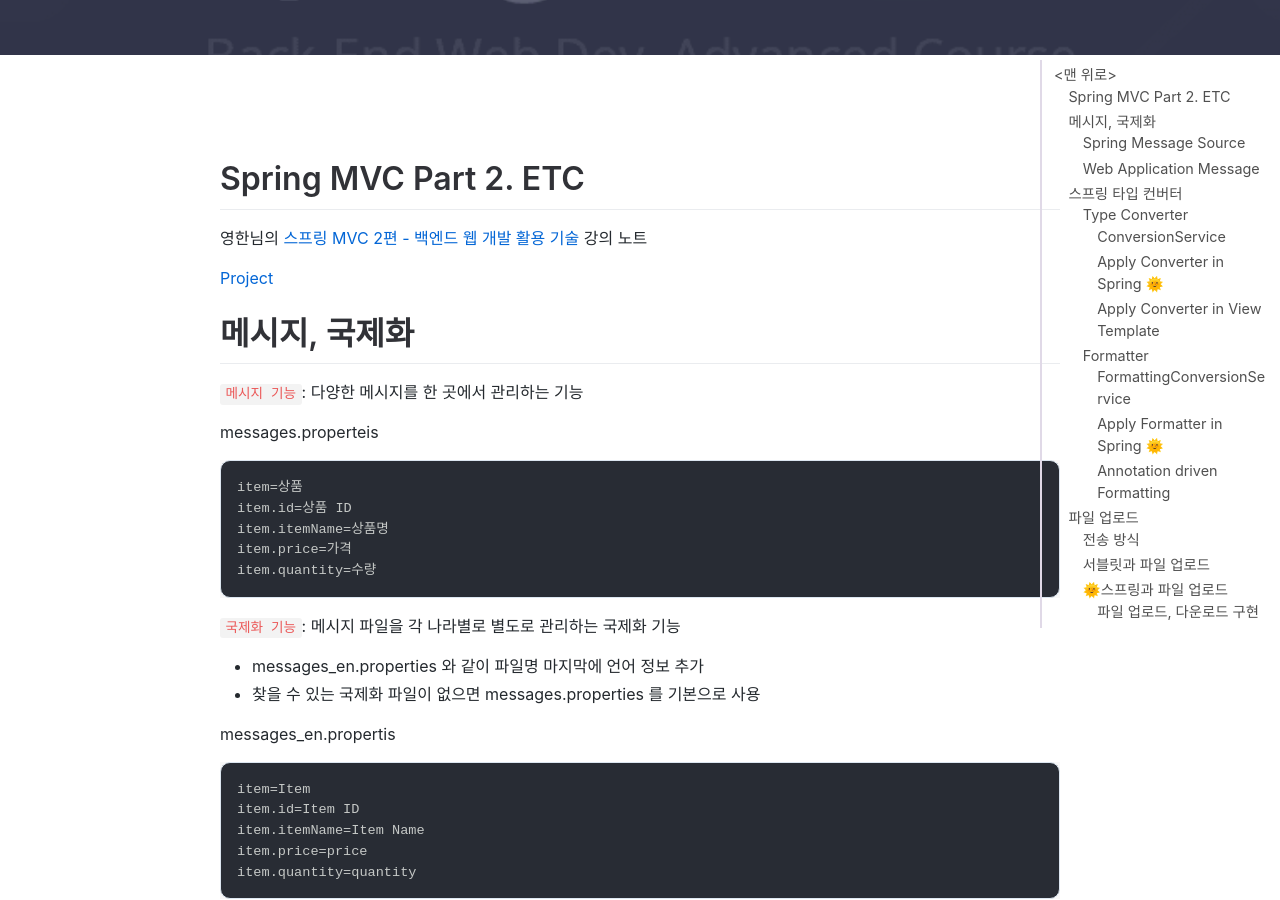
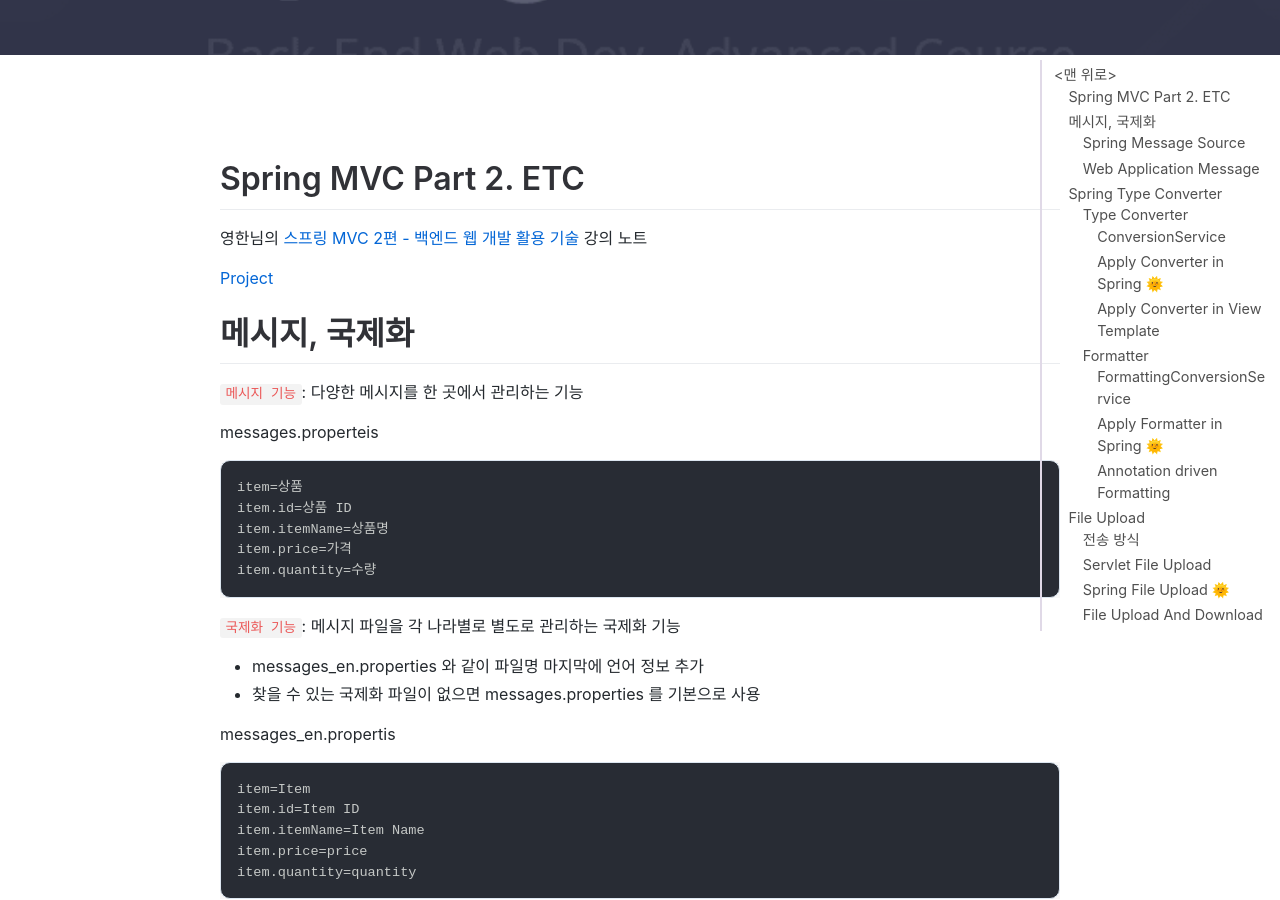
Before and after one commit to jihunparkme/jihunparkme.github.io, a Jekyll site: the page built from _posts/2021-10-12-Spring-MVC-Part2-Etc.md, in a window 1280 px wide and 900 px high, scrolled down 521 px. Built offline with Jekyll 4.4.1, drawn with Linux system fonts in a browser that asks for light colours; nearby versions of some CDN libraries; comment, search, counter and statistics services are not loaded; some of the changed text lies outside the part shown.

Commit message:
[Conquest of Spring] edit title

````diff
--- a/_posts/2021-10-12-Spring-MVC-Part2-Etc.md
+++ b/_posts/2021-10-12-Spring-MVC-Part2-Etc.md
@@ -170,7 +170,7 @@
 
 ---
 
-# 스프링 타입 컨버터
+# Spring Type Converter
 
 **스프링 타입 변환 적용 예**
 
@@ -531,7 +531,7 @@
 >
 > 따라서, JSON 결과로 만들어지는 숫자나 날짜 포맷을 변경하고 싶으면 해당 라이브러리가 제공하는 설정을 통해서 포맷을 지정
 
-# 파일 업로드
+# File Upload
 
 ## 전송 방식
 
@@ -602,7 +602,7 @@
 
 [HTTP 메시지 참고](https://developer.mozilla.org/ko/docs/Web/HTTP/Messages)
 
-## 서블릿과 파일 업로드
+## Servlet File Upload
 
 **Multipart 관련 설정**
 
@@ -715,7 +715,7 @@
 ...
 ```
 
-## 🌞스프링과 파일 업로드
+## Spring File Upload 🌞
 
 - 스프링은 `MultipartFile` Interface 로 Multipart File 을 매우 편리하게 지원
 
@@ -734,12 +734,11 @@
 }
 ```
 
-### 파일 업로드, 다운로드 구현
+## File Upload And Download
 
 [예제로 구현하는 파일 업로드, 다운로드 (1)](https://github.com/jihunparkme/Inflearn_Spring_MVC_Part-2/commit/8b208405d5104f87e0e055bc163408cc96937d3e)
 
 [예제로 구현하는 파일 업로드, 다운로드 (2)](https://github.com/jihunparkme/Inflearn_Spring_MVC_Part-2/commit/c20895f7e420339dd0e7fc6ae528d2c0c243bdd4)
-
 
 ---
 
````
